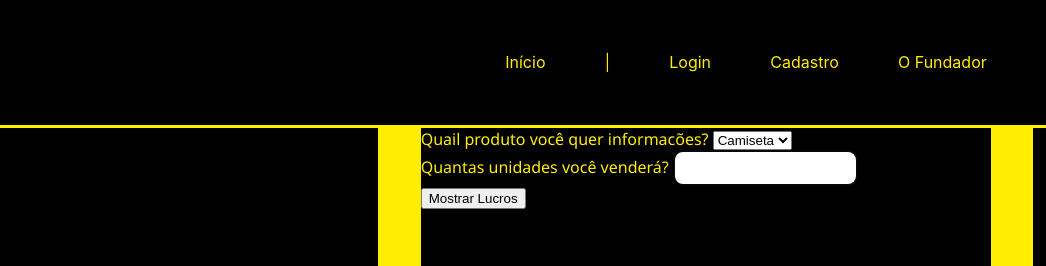
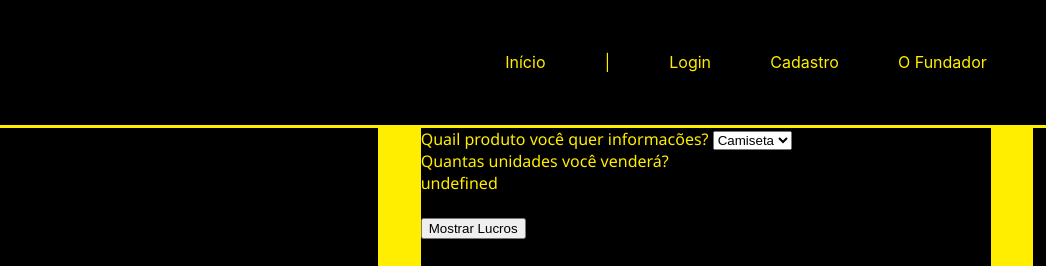
Before and after one commit to gui-brandao-silva/BRANDS, a website: page Site Pessoal/api-site/public/dash.html in a window 1280 px wide. Both pictures are taken after a click on the button "Mostrar Lucros". Shown: the top 266 px of the page, 234-1280 px from the left. Drawn offline with Linux system fonts and the light colour scheme.

Commit message:
Projeto quase finalizado

```diff
--- a/Site Pessoal/api-site/public/dash.html
+++ b/Site Pessoal/api-site/public/dash.html
@@ -65,8 +65,12 @@
           <option value="bone">Boné</option>
           <option value="caneca">Caneca</option>
         </select> <br>
+
+
         Quantas unidades você venderá?
-        <input type="number" id="quantidade"><br>
+        <div  id="quantidade"></div><br>
+
+
         <button onclick="lucros()">Mostrar Lucros</button>
       </div>
 
@@ -86,7 +90,20 @@
 </html>
 
 <script>
+
+
   a_usuario.innerHTML = sessionStorage.NOME_USUARIO
+
+  quantidade.innerHTML = sessionStorage.venda
+
+  var vendashow = Number(sessionStorage.venda)
+
+
+ function lucros(){
+
+
+
+ }
 
   function mus1() {
     window.open('https://www.youtube.com/watch?v=Q0oIoR9mLwc')
@@ -143,5 +160,5 @@
     window.open('https://www.youtube.com/watch?v=KtlgYxa6BMU')
   }
 
-  function lucros(){}
+
 </script>
```
Also changed, not shown: Site Pessoal/api-site/public/cadastro.html (+2 -0 lines), 1 other file.
